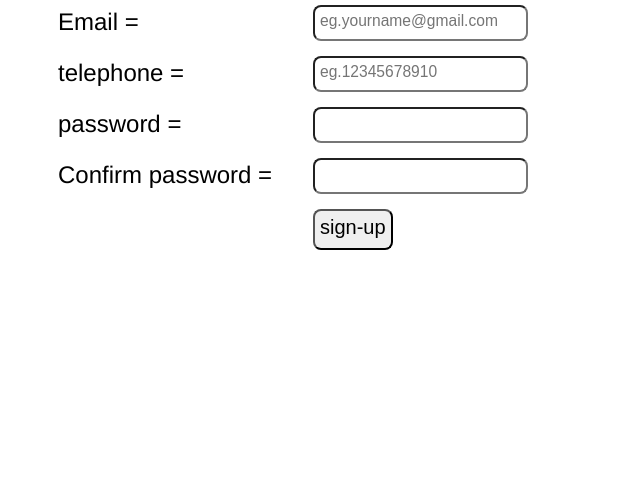
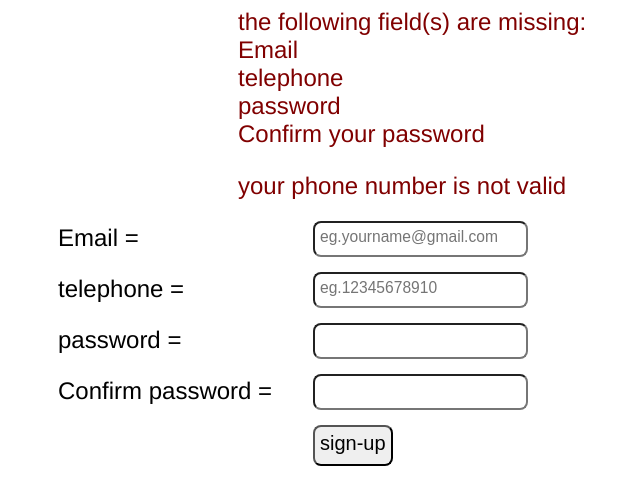
Before and after one commit to ayush-rgp/jQ.github.io, a plain HTML site: page index.html in a window 1280 px wide. Both pictures are taken after a click on the input "sign-up". Shown: the whole page, without its empty margins (282-922 px from the left). Drawn offline with Linux system fonts and the light colour scheme.

Commit message:
Update index.html

```diff
--- a/index.html
+++ b/index.html
@@ -54,6 +54,21 @@
 
             }
 
+            #errormessage {
+
+                color: maroon;
+                margin-left: 30% !important;
+
+            }
+
+            #succesmessage {
+
+                display: none;
+                color: green;
+                margin-bottom: 20px;
+
+            }
+
         </style>
 
     </head>
@@ -61,6 +76,10 @@
     <body>
 
         <div id="wrapper">
+
+            <div id="errormessage"></div>
+
+            <div id="succesmessage">you've done it! congratulations.</div>
 
             <div class="for">
 
@@ -116,6 +135,35 @@
 
                 var errorMessage = "";
 
+                var fieldsMissing = "";
+
+                if ($("#email").val() == "") {
+
+                    fieldsMissing += "<br>Email";
+
+                }
+                if ($("#phone").val() == "") {
+
+                    fieldsMissing += "<br>telephone";
+
+                }
+                if ($("#password").val() == "") {
+
+                    fieldsMissing += "<br>password";
+
+                }
+                if ($("#confirmpassword").val() == "") {
+
+                    fieldsMissing += "<br>Confirm your password";
+
+                }
+
+                if (fieldsMissing != "") {
+
+                    errorMessage += "<p>the following field(s) are missing:" + fieldsMissing;
+
+                }
+
                 if (validateEmail($("#email").val()) == false) {
 
                     errorMessage += "<p>your email is not valid</p>"
@@ -128,7 +176,22 @@
 
                 }
 
-                alert(errorMessage);
+                if ($("#password").val() != $("#confirmpassword").val()) {
+
+                    errorMessage += "<p>your passwords don't match</p>"
+
+                }
+
+                if (errorMessage != "") {
+
+                    $("#errormessage").html(errorMessage);
+
+                } else {
+
+                    $("#succesmessage").show();
+                    $("#errormessage").hide();
+
+                }
 
             })
 
```
